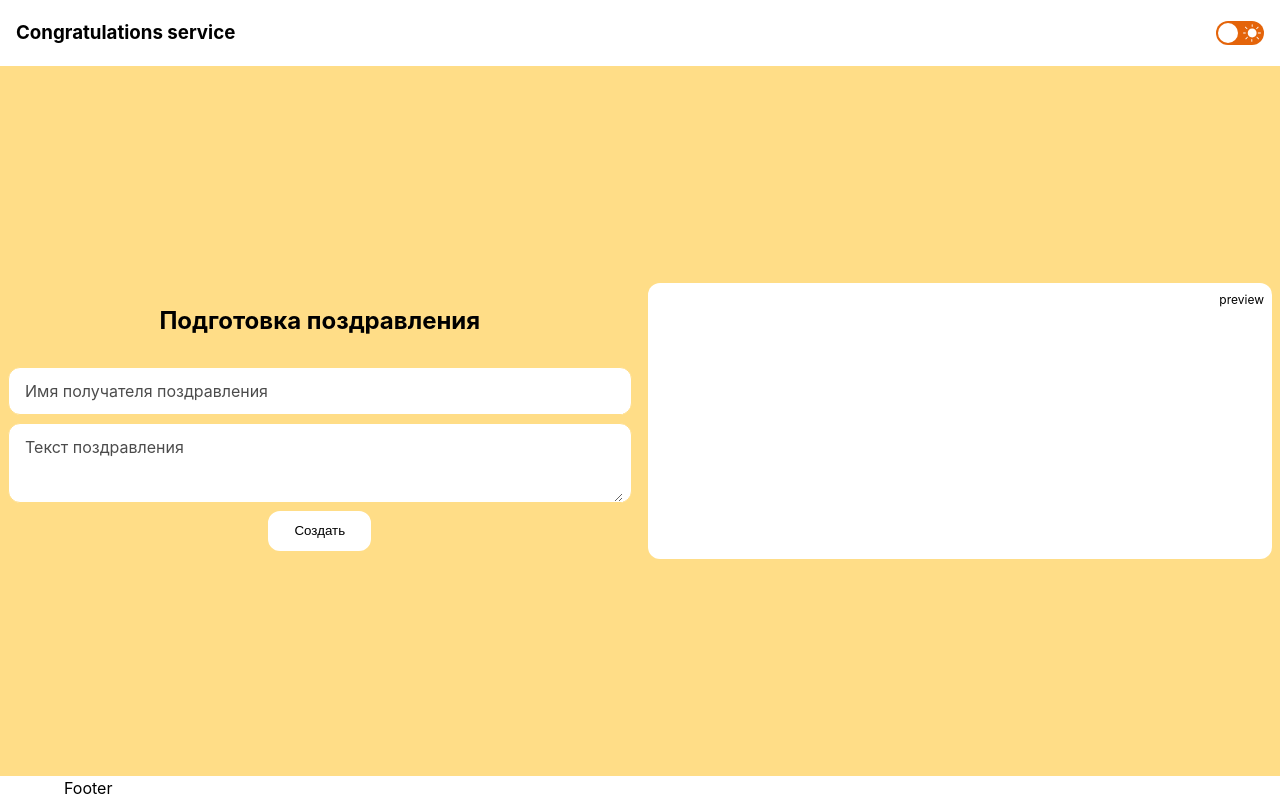
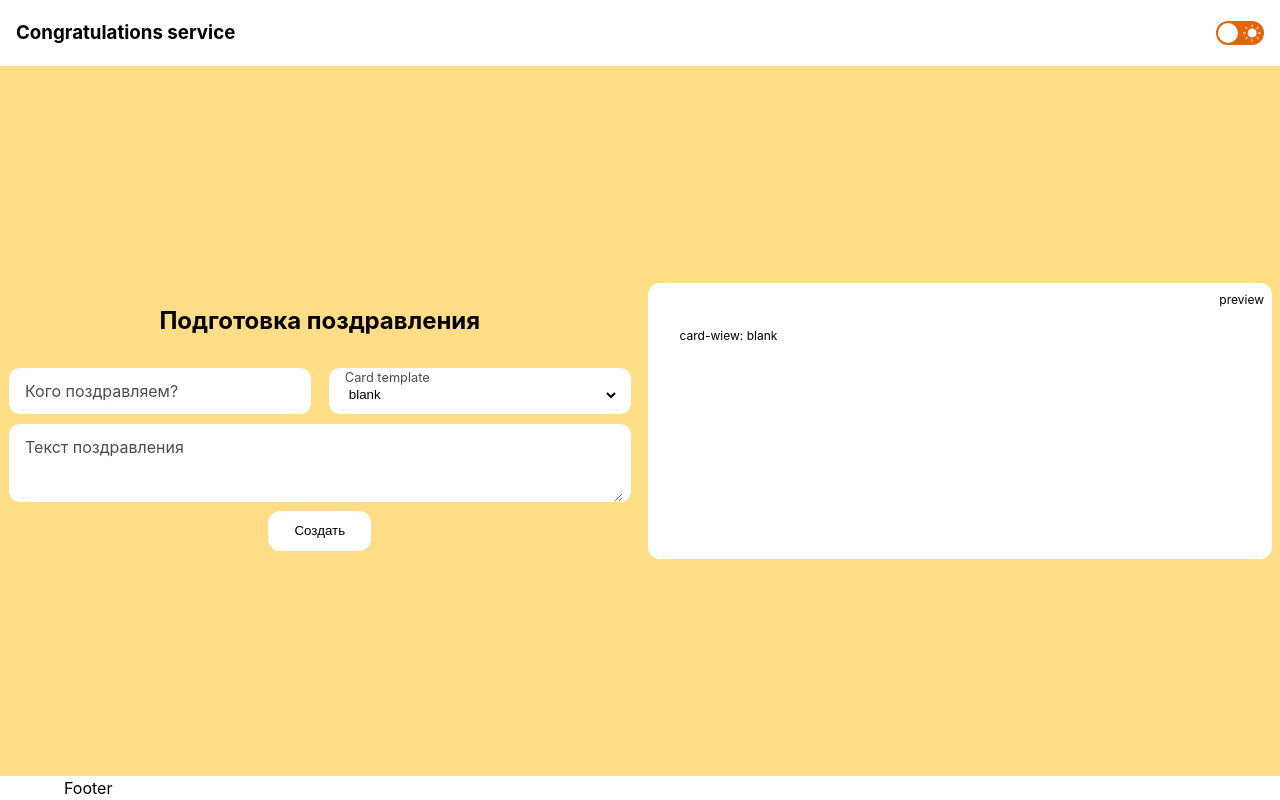
Before and after one commit to WDL-Team/congratulations-service, a React (Vite) app: page / in a window 1280 px wide. Built offline with nearby package versions, Linux system fonts and the light colour scheme.

Commit message:
feat: card-view select

```diff
--- a/src/components/card-view/index.ts
+++ b/src/components/card-view/index.ts
@@ -7,6 +7,8 @@ enum CardViewName {
   blank = 'blank',
   new = 'new',
 }
+
+export const cardViewNames = Object.values(CardViewName)
 
 const dafaultCardView = CardViewName.blank
 
--- a/src/components/congrats/congrats.tsx
+++ b/src/components/congrats/congrats.tsx
@@ -12,12 +12,13 @@ type TCongratsProps = {
 export function Congrats({ query, preview }: TCongratsProps) {
   const data = queryToObject(query)
   const { card = dafaultCardView, ...props } = data
-  console.log(props)
 
   const CardView = getCardViewByName(card)
 
   return (
     <StContainer $preview={!!preview}>
+      {/* TODO: remove */}
+      <p>card-wiew: {card}</p>
       <CardView {...props} />
     </StContainer>
   )
--- a/src/components/constructor/constructor.tsx
+++ b/src/components/constructor/constructor.tsx
@@ -1,12 +1,14 @@
 import { useState } from 'react'
 import { FormInput } from '../form/input'
+import { FormSelect } from '../form/select'
 import { FormText } from '../form/text'
 import { FormSubmit } from '../form/submit'
 import { CopyInput } from '../copy'
 import { queryToString } from '../../utils/query'
 import { useRouter } from '../../hooks/useRouter'
 import { Congrats } from '../congrats'
-import { StContainer } from './styles'
+import { StContainer, StNameWrap } from './styles'
+import { cardViewNames } from '../card-view'
 
 export function Constructor() {
   const { host } = useRouter()
@@ -28,7 +30,10 @@ export function Constructor() {
       <article>
         <form onSubmit={submitHandler}>
           <h2 style={{ alignSelf: 'center' }}>Подготовка поздравления</h2>
-          <FormInput type="text" name="name" placeholder="Имя получателя поздравления" error={false} errorMessage="Проверьте имя" />
+          <StNameWrap>
+            <FormInput type="text" name="name" placeholder="Кого поздравляем?" error={false} errorMessage="Проверьте имя" />
+            <FormSelect name="card" options={cardViewNames} placeholder="Card template" />
+          </StNameWrap>
           <FormText name="text" placeholder="Текст поздравления" error={false} errorMessage="Напишите своё поздравление" />
           <FormSubmit>Создать</FormSubmit>
         </form>
--- a/src/components/constructor/styles.ts
+++ b/src/components/constructor/styles.ts
@@ -19,3 +19,12 @@ export const StContainer = styled.div`
     }
   }
 `
+export const StNameWrap = styled.div`
+  width: 100%;
+  display: flex;
+  flex-direction: row;
+  column-gap: 1rem;
+  > div {
+    width: 50%;
+  }
+`
--- /dev/null
+++ b/src/components/form/select/formSelect.tsx
@@ -0,0 +1,19 @@
+import { FC } from 'react'
+import { FormSelectProps } from './types'
+import { StContainer, StLabel, StSpan, StSelect } from './styles'
+
+export const FormSelect: FC<FormSelectProps> = ({ name, options, placeholder, errorMessage, error }) => {
+  return (
+    <StContainer>
+      <StSelect name={name}>
+        {options.map((opt, id) => (
+          <option value={opt} key={id}>
+            {opt}
+          </option>
+        ))}
+      </StSelect>
+      <StLabel htmlFor={name}>{placeholder}</StLabel>
+      {error && <StSpan>{errorMessage}</StSpan>}
+    </StContainer>
+  )
+}
--- /dev/null
+++ b/src/components/form/select/index.ts
@@ -0,0 +1 @@
+export * from './formSelect'
--- /dev/null
+++ b/src/components/form/select/styles.ts
@@ -0,0 +1,58 @@
+import styled from 'styled-components'
+
+export const StContainer = styled.div`
+  position: relative;
+  display: flex;
+  flex-direction: column;
+  border-radius: 0.75rem;
+  padding: 0 0.75rem 0 1rem;
+  height: 3rem;
+  width: 100%;
+  box-sizing: border-box;
+  margin-top: 0.5rem;
+  border: 1px solid ${props => props.theme.colors.primary};
+  background-color: ${props => props.theme.colors.secondary};
+  color: ${props => props.theme.colors.text};
+`
+
+export const StSelect = styled.select`
+  outline: none;
+  border: none;
+  width: 100%;
+  height: 100%;
+  margin-top: 0.5rem;
+  color: ${props => props.theme.colors.text};
+  background-color: ${props => props.theme.colors.secondary};
+  -webkit-text-fill-color: ${props => props.theme.colors.text};
+  &:autofill {
+    transition: background-color 5000s ease-in-out 0s;
+  }
+`
+
+export const StLabel = styled.label`
+  position: absolute;
+  pointer-events: none;
+  left: 1rem;
+  top: 0.7rem;
+  transition: 0.3s ease all;
+  color: ${props => props.theme.colors.text};
+  opacity: 0.7;
+
+  ${StSelect}:focus ~ & {
+    font-size: 0.8rem;
+    left: 1rem;
+    top: 0;
+  }
+
+  ${StSelect}:not(:placeholder-shown) ~ & {
+    font-size: 0.8rem;
+    left: 1rem;
+    top: 0;
+  }
+`
+
+export const StSpan = styled.span`
+  margin-top: 0.438rem;
+  font-size: 0.8rem;
+  color: rgba(221, 76, 30, 1);
+`
--- /dev/null
+++ b/src/components/form/select/types.ts
@@ -0,0 +1,7 @@
+export interface FormSelectProps {
+  name: string
+  options: string[]
+  placeholder: string
+  error?: boolean
+  errorMessage?: string
+}
```
